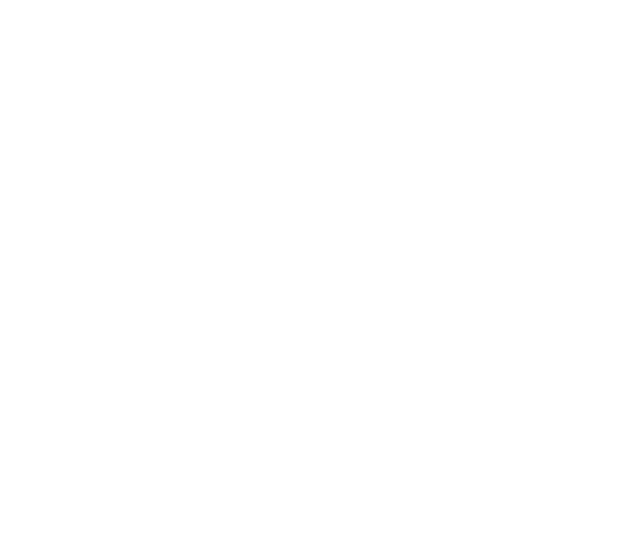
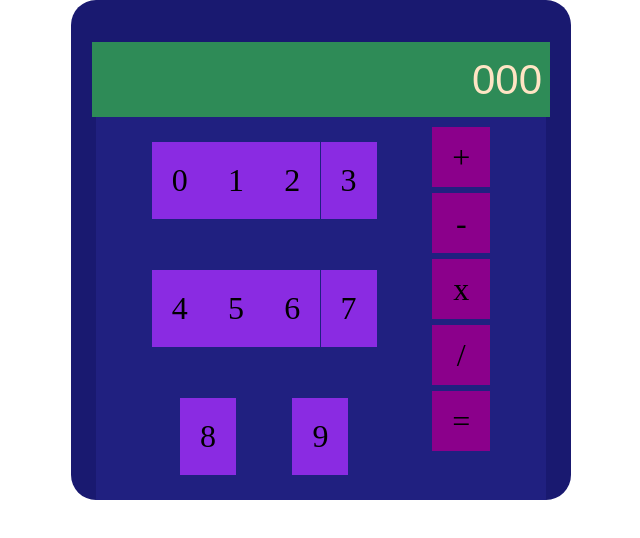
Before and after one commit to Gulcan00/calculator, a plain HTML site: page index.html in a window 1280 px wide. Shown: the whole page, without its empty margins (319-959 px from the left). Drawn offline with Linux system fonts and the light colour scheme; a web font is replaced by a local one.

Commit message:
Initial calculator ui

```diff
--- a/index.html
+++ b/index.html
@@ -5,8 +5,25 @@
     <meta name="viewport" content="width=device-width, initial-scale=1.0">
     <title>Calculator</title>
     <link href="styles.css" rel="stylesheet" />
+    <link href="https://fonts.googleapis.com/css?family=Handjet" rel="stylesheet" />
+    <script src="main.js" defer></script>
 </head>
 <body>
-
+    <div class="calc-container">
+        <div class="calc-screen">
+            000
+        </div>
+        <div class="calc-buttons">
+            <div class="calc-numbers">
+            </div>
+            <div class="calc-operators">
+                <div class="button">+</div>
+                <div class="button">-</div>
+                <div class="button">x</div>
+                <div class="button">/</div>
+                <div class="button">=</div>
+            </div>
+        </div>
+    </div>
 </body>
 </html>
--- a/main.js
+++ b/main.js
@@ -29,3 +29,13 @@ function operate(operator, num1, num2) {
         default: return null;
     }
 }
+
+
+const numbers = document.querySelector(".calc-numbers");
+
+for (let i = 0; i < 10; i++) {
+    const button = document.createElement("div");
+    button.classList.add("button");
+    button.innerText = i;
+    numbers.appendChild(button);
+}
--- a/styles.css
+++ b/styles.css
@@ -1,4 +1,82 @@
 body {
     width: 100%;
     min-height: 100vh;
+    padding: 0;
+    margin: 0;
+    font-size: 32px;
 }
+
+.calc-container {
+    background-color:midnightblue;
+    width: 500px;
+    height: 500px;
+    margin: auto;
+    display: flex;
+    flex-direction: column;
+    align-items: center;
+    border-radius: 25px;
+}
+
+.calc-screen {
+    background-color: seagreen;
+    height: 15%;
+    width: 90%;
+    margin-top: 1em;
+    font-family: 'Handjet', sans-serif;
+    color: bisque;
+    display: flex;
+    justify-content: flex-end;
+    align-items: center;
+    padding-right: 8px;
+    font-size: 42px;
+}
+
+.calc-buttons {
+    display: flex;
+    justify-content: space-evenly;
+    flex: 1;
+    height: 70%;
+    max-width: 90%;
+    background-color: rgba(34, 34, 131, 0.849);
+}
+
+.calc-numbers {
+    display: flex;
+    flex-wrap: wrap;
+    gap: 4;
+    max-width: 50%;
+}
+
+.button {
+    background-color: blueviolet;
+    padding: 20px;
+    display: flex;
+    justify-content: center;
+    align-items: center;
+    margin: auto;
+}
+
+.button:hover {
+    cursor: pointer;
+    background-color: rgb(147, 71, 218);
+}
+
+.calc-operators .button {
+    background-color: darkmagenta;
+    margin-top: 6px;
+    max-height: 20px;
+}
+
+.calc-operators .button:hover {
+    background-color: rgb(168, 17, 168);
+}
+
+.calc-operators {
+    margin-top: 4px;
+}
+
+.clear-btn {
+    background-color: darkgreen;
+    color: blanchedalmond;
+
+}
```
